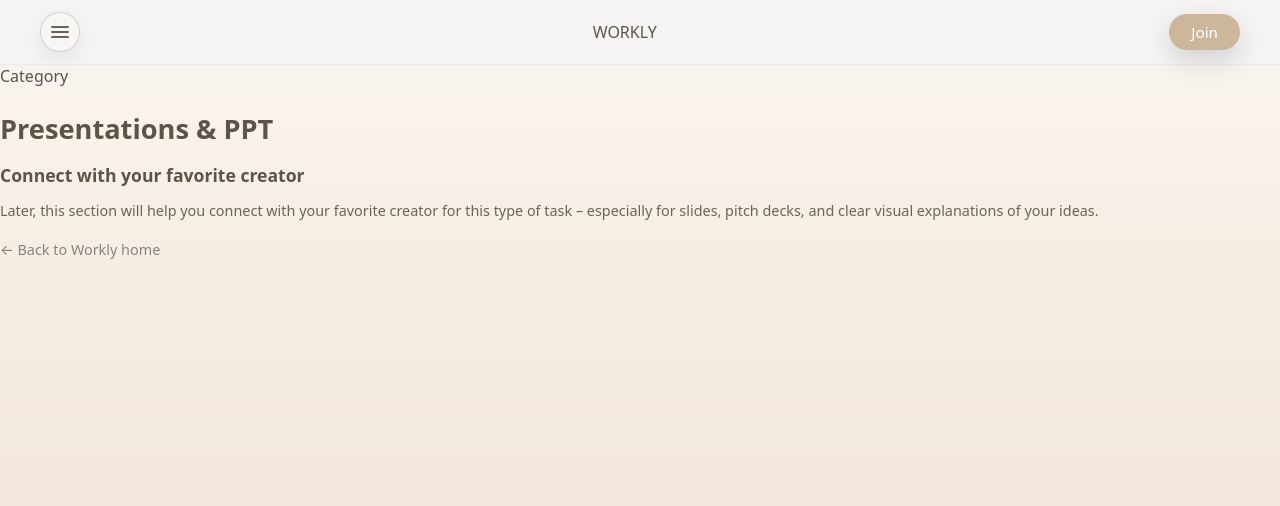
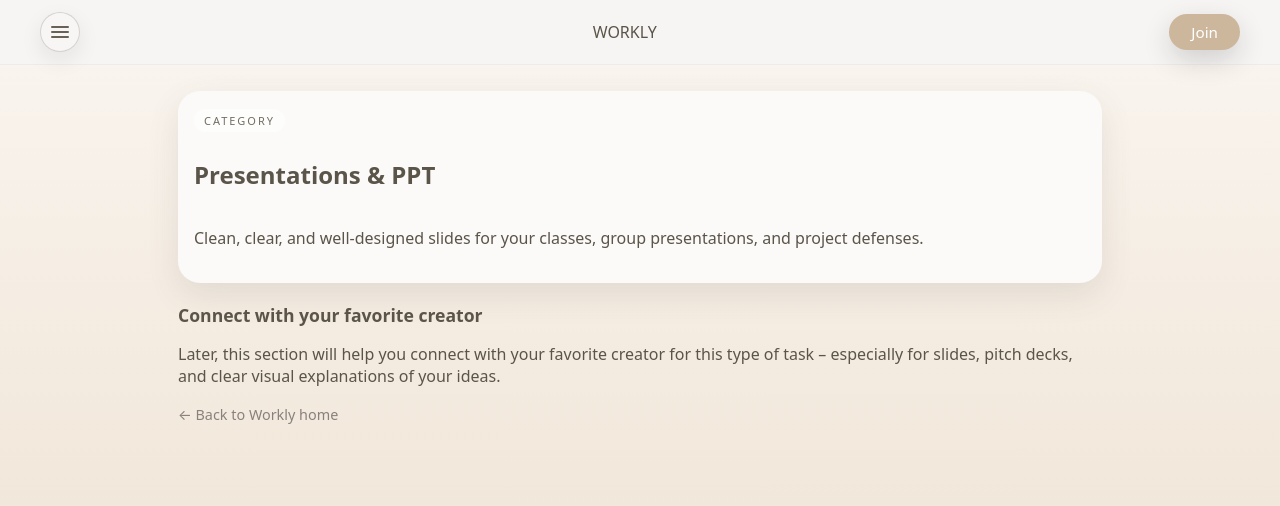
Before and after one commit to SEBRAHEIM/workly-landing, a Next.js app: page /categories/presentations-ppt in a window 1280 px wide. Shown: the top 506 px of the page. Built offline with nearby package versions, Linux system fonts and the light colour scheme.

Commit message:
Restore Presentations & PPT layout and copy

```diff
--- a/pages/categories/presentations-ppt.js
+++ b/pages/categories/presentations-ppt.js
@@ -2,35 +2,31 @@
 import Link from "next/link";
 import Navbar from "../../components/Navbar";
 
-export default function PresentationsPPTPage() {
+export default function PresentationsPptPage() {
   return (
     <>
       <Head>
         <title>Presentations & PPT | Workly</title>
-        <meta
-          name="description"
-          content="Help with class presentations, pitch decks, and visual communication."
-        />
       </Head>
 
       <div className="category-page">
         <Navbar />
 
-        <main className="category-detail-main" aria-labelledby="category-title">
-          <section className="category-detail-hero">
-            <div className="category-detail-pill">
-              <span className="category-detail-label">Category</span>
-              <h1 id="category-title" className="category-detail-title">
-                Presentations & PPT
-              </h1>
+        <main className="category-main">
+          <section className="category-hero">
+            <div className="category-card">
+              <div className="category-pill">Category</div>
+              <h1>Presentations &amp; PPT</h1>
+              <p>
+                Clean, clear, and well-designed slides for your classes, group
+                presentations, and project defenses.
+              </p>
             </div>
           </section>
 
           <section className="category-detail-body">
-            <h2 className="category-detail-subtitle">
-              Connect with your favorite creator
-            </h2>
-            <p className="category-detail-note">
+            <h2>Connect with your favorite creator</h2>
+            <p>
               Later, this section will help you connect with your favorite
               creator for this type of task – especially for slides, pitch
               decks, and clear visual explanations of your ideas.
```
